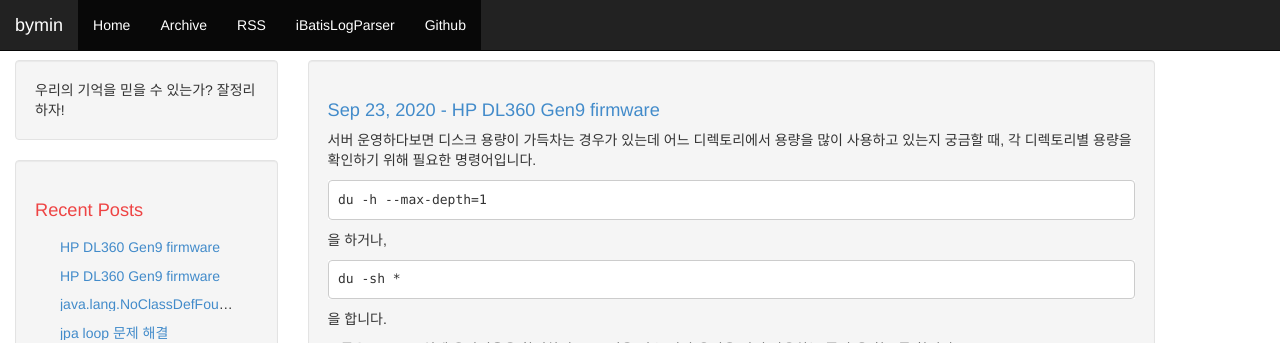
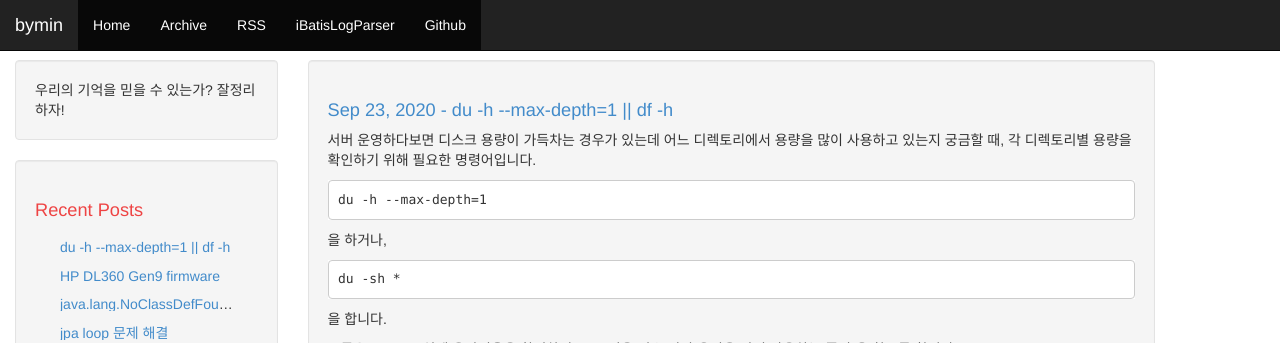
Before and after one commit to youngclown/youngclown.github.io, a Jekyll site: the page built from _posts/2020-09-23-du_h.md, in a window 1280 px wide and 933 px high. Shown: the top 343 px of the window. Built offline with Jekyll 4.4.1, drawn with Linux system fonts in a browser that asks for light colours; comment, search, counter and statistics services are not loaded.

Commit message:
제목 문제 버그 수정

```diff
--- a/_posts/2020-09-23-du_h.md
+++ b/_posts/2020-09-23-du_h.md
@@ -1,6 +1,6 @@
 ---
 layout: post
-title: "HP DL360 Gen9 firmware"
+title: "du -h --max-depth=1 || df -h"
 comments: true
 ---
 
```
